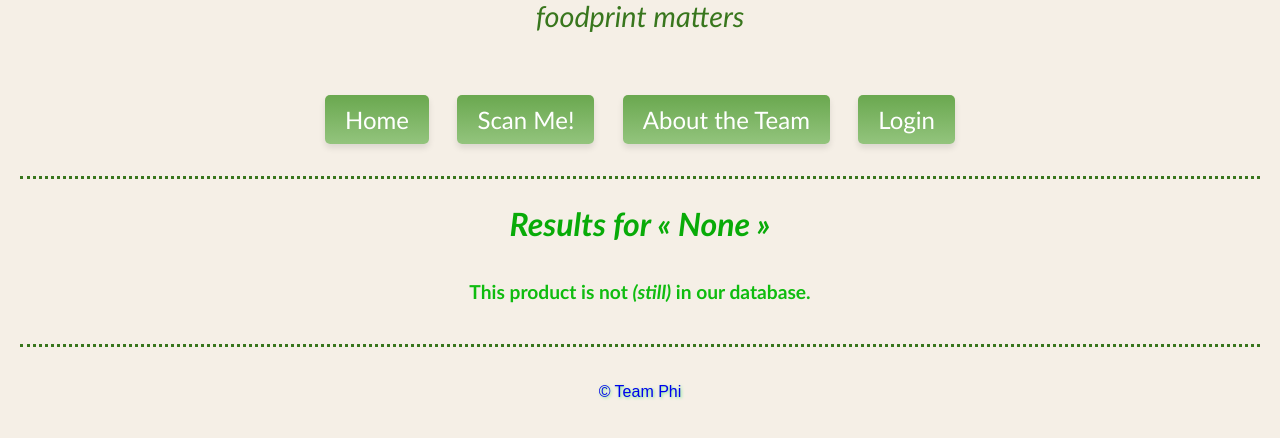
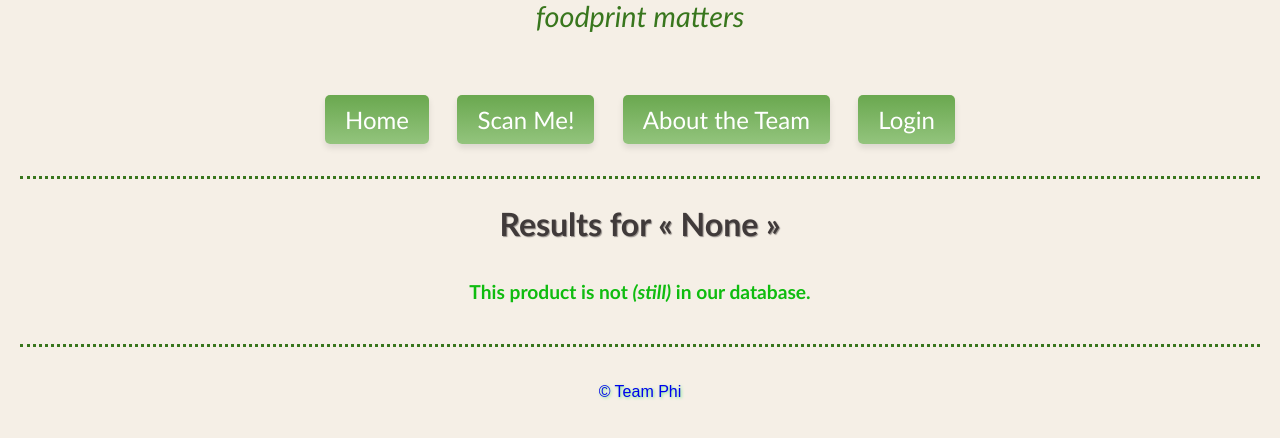
Before and after one commit to Phi-project3/finalproject, a Flask app: page /search in a window 1280 px wide. Shown: the part 213-651 px from the top of the page. Run offline with Flask 3, Linux system fonts and the light colour scheme; data that the repository does not hold is empty.

Commit message:
Finetuning

```diff
--- a/static/landing_style.css
+++ b/static/landing_style.css
@@ -71,6 +71,7 @@
   padding: 20px;
   font-style: italic;
   font-size: 1.5em;
+  color:#403a3a;
 }
 
 #main_3 {
--- a/static/search_style.css
+++ b/static/search_style.css
@@ -1,8 +1,9 @@
 #main_search_title {
     text-align: center;
     font-family: Calibri;
-    color: rgb(8, 171, 8);
-    font-style: italic;
+    color: #403a3a;
+    font-style: normal;
+    text-shadow: 1px 1px 1px rgba(50, 44, 44, 0.5);
 }
 
 #no_results {
--- a/templates/base.html
+++ b/templates/base.html
@@ -40,10 +40,10 @@
 
             {% if current_user.is_authenticated %}
                 <a href="{{ url_for('user_profile') }}">
-                    <button class="buttons">👤 Profile</button>
+                    <button class="buttons">Profile</button>
                 </a>
                 <a href="{{ url_for('logout') }}">
-                    <button class="buttons">🏃🚪 Logout</button>
+                    <button class="buttons">Logout</button>
                 </a>
             {% else %}
                 <a href="{{ url_for('login') }}">
--- a/templates/landing.html
+++ b/templates/landing.html
@@ -31,7 +31,7 @@
                     type="text"
                     name="query"
                     class="search-bar"
-                    placeholder="Search for a food category..."
+                    placeholder="Search for a food..."
                     required
                 />
                 <button type="submit" class="search-button">Search</button>
```
